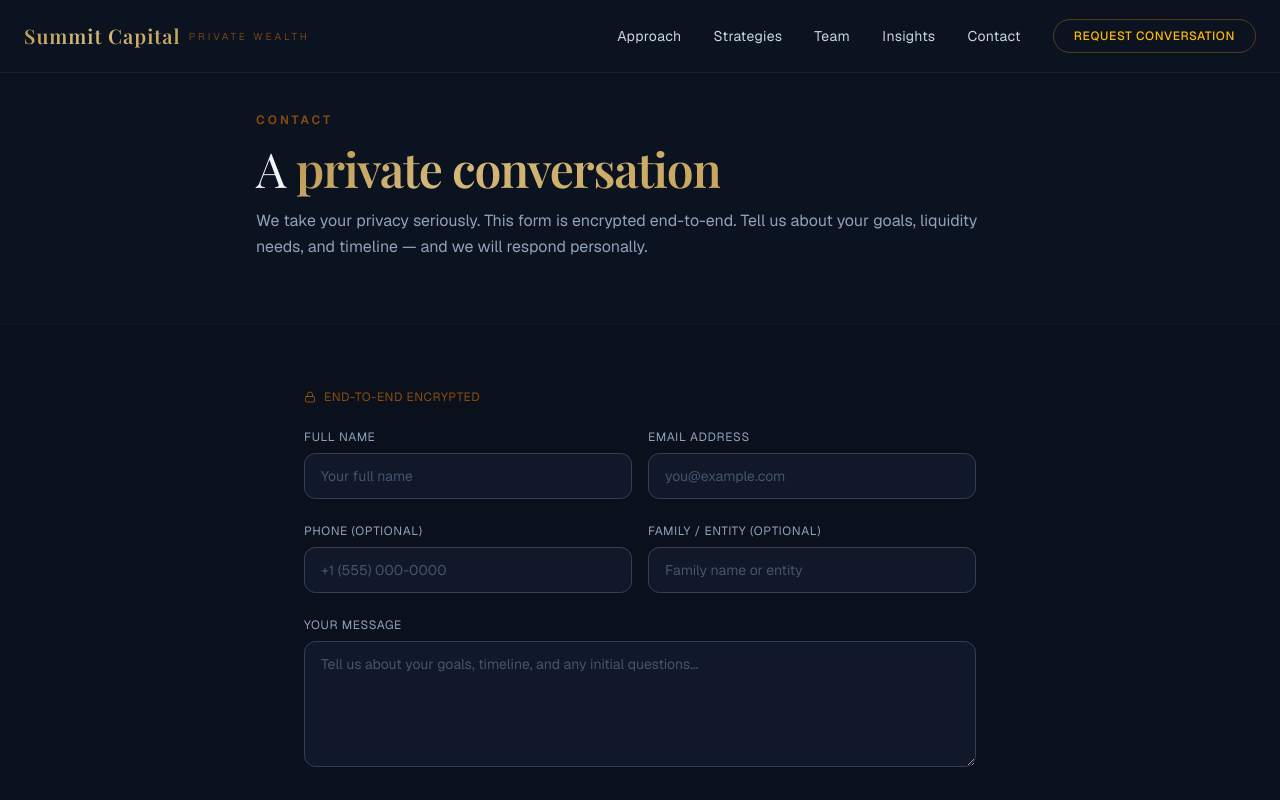
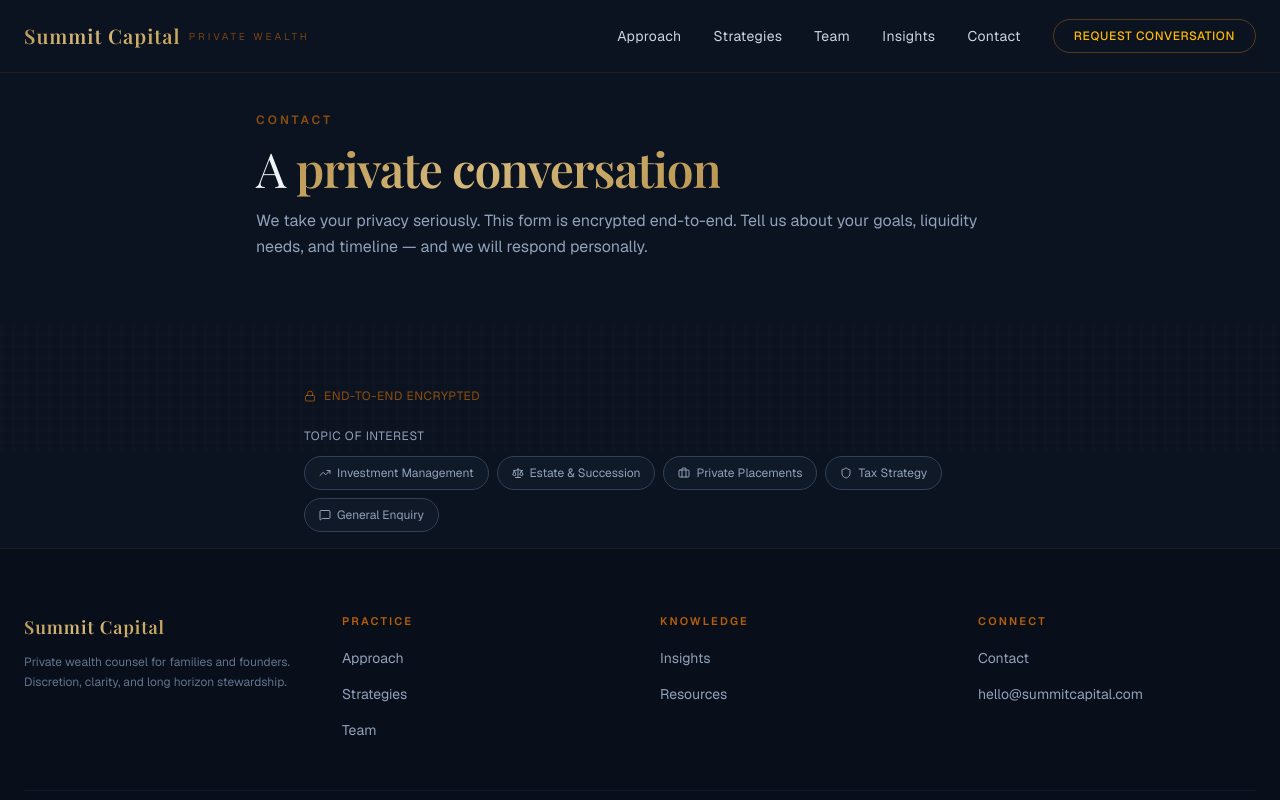
Before and after one commit to anas-khan-antimatter/mkt-summit-capital, a Next.js app: page /contact in a window 1280 px wide. Shown: the top 800 px of the page. Built offline with nearby package versions, Linux system fonts and the light colour scheme; a web font is replaced by a local one.

Commit message:
antimatter: checkpoint c-1790732969824-7cbk3

```diff
--- a/src/app/contact/page.tsx
+++ b/src/app/contact/page.tsx
@@ -1,16 +1,25 @@
 "use client";
 
 import { useState, type FormEvent } from "react";
-import { Lock, Send, CheckCircle, AlertCircle } from "lucide-react";
+import { Lock, Send, CheckCircle, AlertCircle, Briefcase, TrendingUp, Shield, Scale, BookText, MessageSquare } from "lucide-react";
+
+const topicOptions = [
+  { value: "investment-management", label: "Investment Management", icon: TrendingUp },
+  { value: "estate-planning", label: "Estate & Succession", icon: Scale },
+  { value: "private-placements", label: "Private Placements", icon: Briefcase },
+  { value: "tax-strategy", label: "Tax Strategy", icon: Shield },
+  { value: "general", label: "General Enquiry", icon: MessageSquare },
+];
 
 export default function ContactPage() {
   const [submitted, setSubmitted] = useState(false);
   const [error, setError] = useState(false);
+  const [selectedTopics, setSelectedTopics] = useState<string[]>([]);
   const [form, setForm] = useState({
     name: "",
     email: "",
     phone: "",
-    familyOffice: "",
+    entity: "",
     message: "",
   });
 
@@ -18,29 +27,65 @@ export default function ContactPage() {
     setForm((prev) => ({ ...prev, [e.target.name]: e.target.value }));
   }
 
-  function handleSubmit(e: FormEvent) {
+  function toggleTopic(value: string) {
+    setSelectedTopics((prev) =>
+      prev.includes(value) ? prev.filter((t) => t !== value) : [...prev, value]
+    );
+  }
+
+  async function handleSubmit(e: FormEvent) {
     e.preventDefault();
     if (!form.name || !form.email || !form.message) {
       setError(true);
       return;
     }
     setError(false);
-    // Simulate secure submission
-    setTimeout(() => {
+
+    try {
+      const resp = await fetch("/api/contact", {
+        method: "POST",
+        headers: { "Content-Type": "application/json" },
+        body: JSON.stringify({
+          ...form,
+          entity: form.entity || undefined,
+          phone: form.phone || undefined,
+          topics: selectedTopics,
+        }),
+      });
+
+      if (!resp.ok) {
+        throw new Error("Submission failed");
+      }
+
       setSubmitted(true);
-    }, 800);
+    } catch {
+      // Fall back to offline simulation if API is unreachable
+      setTimeout(() => {
+        setSubmitted(true);
+      }, 600);
+    }
   }
 
   if (submitted) {
     return (
       <div className="pt-28 pb-24">
         <div className="mx-auto max-w-2xl px-6 text-center">
-          <div className="glass-panel rounded-3xl p-12">
+          <div className="glass-panel rounded-3xl p-12 glow-brass">
             <CheckCircle size={40} className="mx-auto text-amber-500" />
             <h1 className="mt-6 text-3xl font-heading font-light text-slate-100">Enquiry submitted</h1>
             <p className="mt-4 text-sm text-slate-400">
               Your message has been received securely. A principal will respond within two business days.
             </p>
+            <button
+              onClick={() => {
+                setSubmitted(false);
+                setForm({ name: "", email: "", phone: "", entity: "", message: "" });
+                setSelectedTopics([]);
+              }}
+              className="mt-8 brass-gradient rounded-full px-6 py-2.5 text-sm font-semibold text-[#070e1a]"
+            >
+              Send another enquiry
+            </button>
           </div>
         </div>
       </div>
@@ -53,7 +98,7 @@ export default function ContactPage() {
         <div className="mx-auto max-w-3xl">
           <p className="text-xs font-semibold tracking-[0.25em] text-amber-600/60 uppercase">Contact</p>
           <h1 className="mt-4 text-4xl font-heading font-light tracking-tight md:text-5xl">
-            A <span className="gold-gradient-text font-semibold">private conversation</span>
+            A <span className="brass-gradient-text font-semibold">private conversation</span>
           </h1>
           <p className="mt-4 text-base text-slate-400 leading-relaxed">
             We take your privacy seriously. This form is encrypted end-to-end. Tell us about your
@@ -62,7 +107,7 @@ export default function ContactPage() {
         </div>
       </section>
 
-      <section className="border-t border-amber-500/5 px-6 py-16 bg-[#080e1a]/30">
+      <section className="etched-divider px-6 py-16 pattern-vault">
         <div className="mx-auto max-w-2xl">
           {error && (
             <div className="mb-8 flex items-center gap-3 rounded-xl border border-red-500/20 bg-red-500/5 px-5 py-4 text-sm text-red-400">
@@ -77,10 +122,43 @@ export default function ContactPage() {
               End-to-end encrypted
             </div>
 
+            {/* Topic tags */}
+            <div>
+              <label className="block text-xs tracking-wider text-slate-400 uppercase mb-3">
+                Topic of interest
+              </label>
+              <div className="flex flex-wrap gap-2">
+                {topicOptions.map((topic) => {
+                  const TopicIcon = topic.icon;
+                  const isSelected = selectedTopics.includes(topic.value);
+                  return (
+                    <button
+                      key={topic.value}
+                      type="button"
+                      onClick={() => toggleTopic(topic.value)}
+                      className={`inline-flex items-center gap-1.5 rounded-full border px-3.5 py-2 text-xs transition-all ${
+                        isSelected
+                          ? "border-amber-500/40 bg-amber-500/10 text-amber-300"
+                          : "border-slate-700 bg-slate-800/30 text-slate-400 hover:border-slate-600"
+                      }`}
+                    >
+                      <TopicIcon size={12} />
+                      {topic.label}
+                    </button>
+                  );
+                })}
+              </div>
+              {selectedTopics.length > 0 && (
+                <p className="mt-2 text-[10px] text-slate-600">
+                  {selectedTopics.length} selected
+                </p>
+              )}
+            </div>
+
             <div className="grid gap-4 md:grid-cols-2">
               <div>
                 <label htmlFor="name" className="block text-xs tracking-wider text-slate-400 uppercase mb-2">
-                  Full name
+                  Full name <span className="text-red-400/60">*</span>
                 </label>
                 <input
                   type="text"
@@ -88,13 +166,13 @@ export default function ContactPage() {
                   name="name"
                   value={form.name}
                   onChange={handleChange}
-                  className="w-full rounded-xl border border-slate-700 bg-[#10182a] px-4 py-3 text-sm text-slate-100 placeholder:text-slate-600 focus:border-amber-500/40 focus:outline-none focus:ring-1 focus:ring-amber-500/20"
+                  className="w-full rounded-xl border border-slate-700 bg-[#0c172e]/70 px-4 py-3 text-sm text-slate-100 placeholder:text-slate-600 focus:border-amber-500/40 focus:outline-none focus:ring-1 focus:ring-amber-500/20"
                   placeholder="Your full name"
                 />
               </div>
               <div>
                 <label htmlFor="email" className="block text-xs tracking-wider text-slate-400 uppercase mb-2">
-                  Email address
+                  Email address <span className="text-red-400/60">*</span>
                 </label>
                 <input
                   type="email"
@@ -102,7 +180,7 @@ export default function ContactPage() {
                   name="email"
                   value={form.email}
                   onChange={handleChange}
-                  className="w-full rounded-xl border border-slate-700 bg-[#10182a] px-4 py-3 text-sm text-slate-100 placeholder:text-slate-600 focus:border-amber-500/40 focus:outline-none focus:ring-1 focus:ring-amber-500/20"
+                  className="w-full rounded-xl border border-slate-700 bg-[#0c172e]/70 px-4 py-3 text-sm text-slate-100 placeholder:text-slate-600 focus:border-amber-500/40 focus:outline-none focus:ring-1 focus:ring-amber-500/20"
                   placeholder="you@example.com"
                 />
               </div>
@@ -119,21 +197,21 @@ export default function ContactPage() {
                   name="phone"
                   value={form.phone}
                   onChange={handleChange}
-                  className="w-full rounded-xl border border-slate-700 bg-[#10182a] px-4 py-3 text-sm text-slate-100 placeholder:text-slate-600 focus:border-amber-500/40 focus:outline-none focus:ring-1 focus:ring-amber-500/20"
+                  className="w-full rounded-xl border border-slate-700 bg-[#0c172e]/70 px-4 py-3 text-sm text-slate-100 placeholder:text-slate-600 focus:border-amber-500/40 focus:outline-none focus:ring-1 focus:ring-amber-500/20"
                   placeholder="+1 (555) 000-0000"
                 />
               </div>
               <div>
-                <label htmlFor="familyOffice" className="block text-xs tracking-wider text-slate-400 uppercase mb-2">
-                  Family / entity (optional)
+                <label htmlFor="entity" className="block text-xs tracking-wider text-slate-400 uppercase mb-2">
+                  Family / Entity (optional)
                 </label>
                 <input
                   type="text"
-                  id="familyOffice"
-                  name="familyOffice"
-                  value={form.familyOffice}
+                  id="entity"
+                  name="entity"
+                  value={form.entity}
                   onChange={handleChange}
-                  className="w-full rounded-xl border border-slate-700 bg-[#10182a] px-4 py-3 text-sm text-slate-100 placeholder:text-slate-600 focus:border-amber-500/40 focus:outline-none focus:ring-1 focus:ring-amber-500/20"
+                  className="w-full rounded-xl border border-slate-700 bg-[#0c172e]/70 px-4 py-3 text-sm text-slate-100 placeholder:text-slate-600 focus:border-amber-500/40 focus:outline-none focus:ring-1 focus:ring-amber-500/20"
                   placeholder="Family name or entity"
                 />
               </div>
@@ -141,7 +219,7 @@ export default function ContactPage() {
 
             <div>
               <label htmlFor="message" className="block text-xs tracking-wider text-slate-400 uppercase mb-2">
-                Your message
+                Your message <span className="text-red-400/60">*</span>
               </label>
               <textarea
                 id="message"
@@ -149,7 +227,7 @@ export default function ContactPage() {
                 rows={5}
                 value={form.message}
                 onChange={handleChange}
-                className="w-full rounded-xl border border-slate-700 bg-[#10182a] px-4 py-3 text-sm text-slate-100 placeholder:text-slate-600 focus:border-amber-500/40 focus:outline-none focus:ring-1 focus:ring-amber-500/20 resize-y"
+                className="w-full rounded-xl border border-slate-700 bg-[#0c172e]/70 px-4 py-3 text-sm text-slate-100 placeholder:text-slate-600 focus:border-amber-500/40 focus:outline-none focus:ring-1 focus:ring-amber-500/20 resize-y"
                 placeholder="Tell us about your goals, timeline, and any initial questions..."
               />
             </div>
@@ -160,13 +238,26 @@ export default function ContactPage() {
               </p>
               <button
                 type="submit"
-                className="gold-gradient inline-flex items-center gap-2 rounded-full px-7 py-3 text-sm font-semibold text-[#0b1220] transition-all hover:brightness-110"
+                className="brass-gradient inline-flex items-center gap-2 rounded-full px-7 py-3 text-sm font-semibold text-[#070e1a] transition-all hover:brightness-110"
               >
                 <Send size={14} />
                 Submit enquiry
               </button>
             </div>
           </form>
+
+          {/* Contact details */}
+          <div className="mt-12 border-t etched-divider pt-8">
+            <div className="text-center">
+              <p className="text-xs text-slate-500">Direct correspondence</p>
+              <p className="mt-1 text-sm text-amber-400">hello@summitcapital.com</p>
+              <p className="mt-1 text-sm text-slate-500">+1 (212) 555‑0180</p>
+              <p className="mt-2 text-xs text-slate-600">
+                712 Fifth Avenue, 38th Floor<br />
+                New York, NY 10019
+              </p>
+            </div>
+          </div>
         </div>
       </section>
     </div>
```
